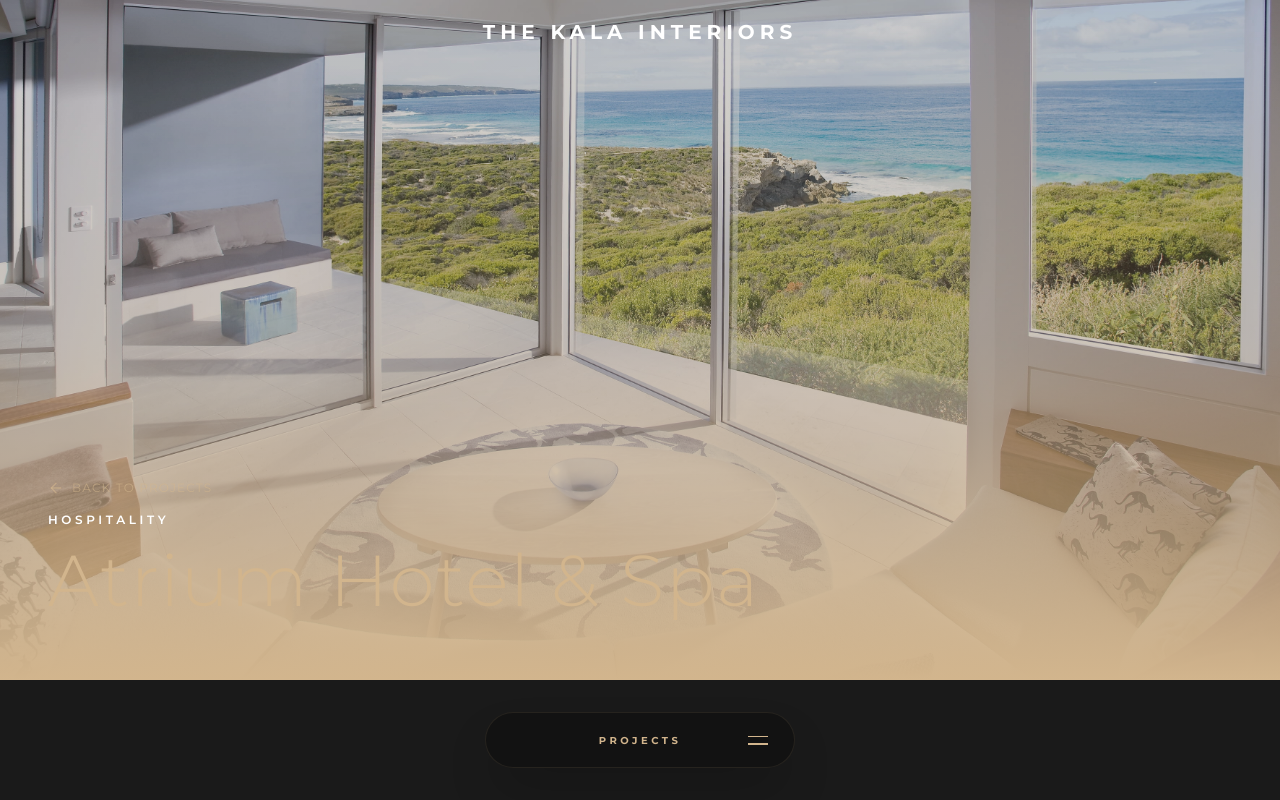
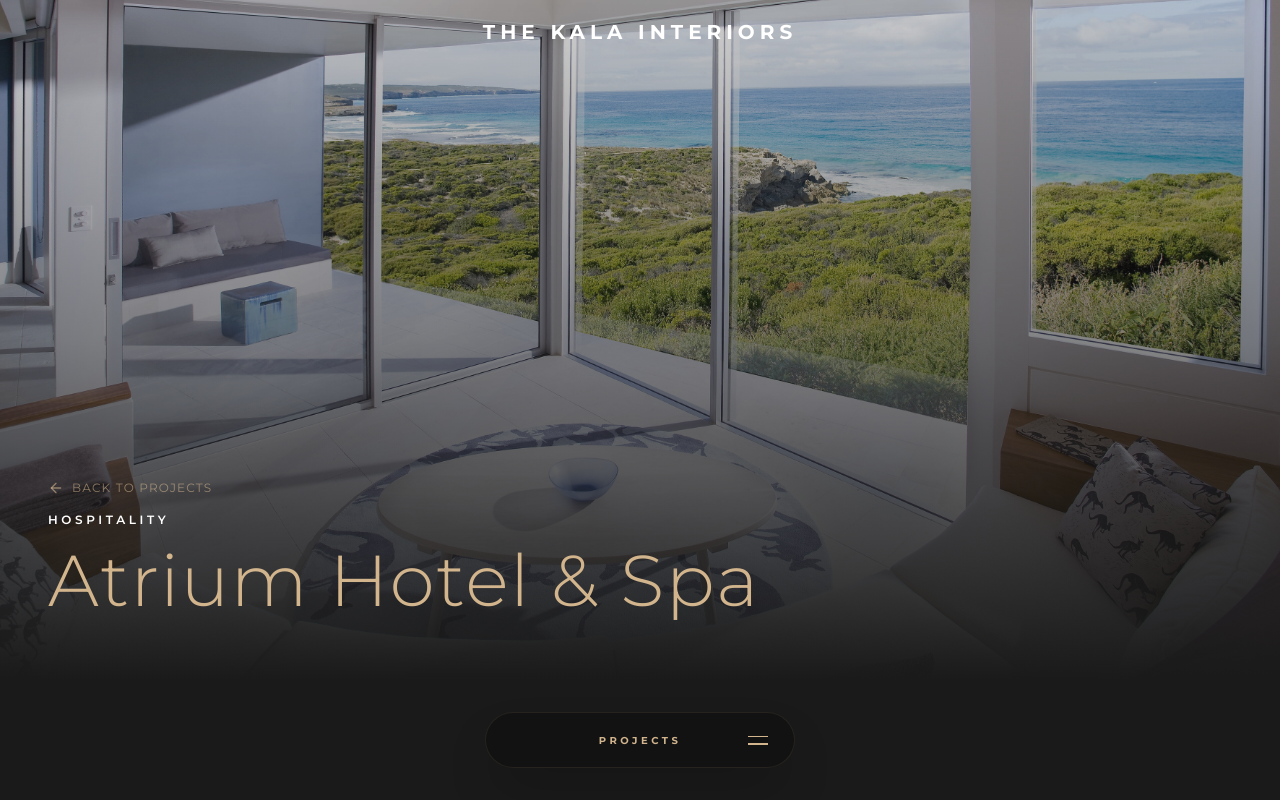
Before and after one commit to Rendersarc2026/kala, a Next.js app: page /projects/atrium-boutique-hotel in a window 1280 px wide. Shown: the top 800 px of the page. Built offline with nearby package versions, Linux system fonts and the light colour scheme.

Commit message:
feat: update hero section gradient background for improved design consistency

```diff
--- a/app/projects/[slug]/page.tsx
+++ b/app/projects/[slug]/page.tsx
@@ -39,7 +39,7 @@
           priority
           className="object-cover opacity-80 object-center"
         />
-        <div className="absolute inset-0 bg-gradient-to-t from-charcoal via-charcoal/30 to-transparent z-10" />
+        <div className="absolute inset-0 bg-gradient-to-t from-studio-gray via-studio-gray/40 to-transparent z-10" />
 
         {/* Hero Metadata Overlay */}
         <div className="relative z-20 max-w-7xl mx-auto px-6 md:px-12 pb-16 w-full flex flex-col space-y-4">
```
